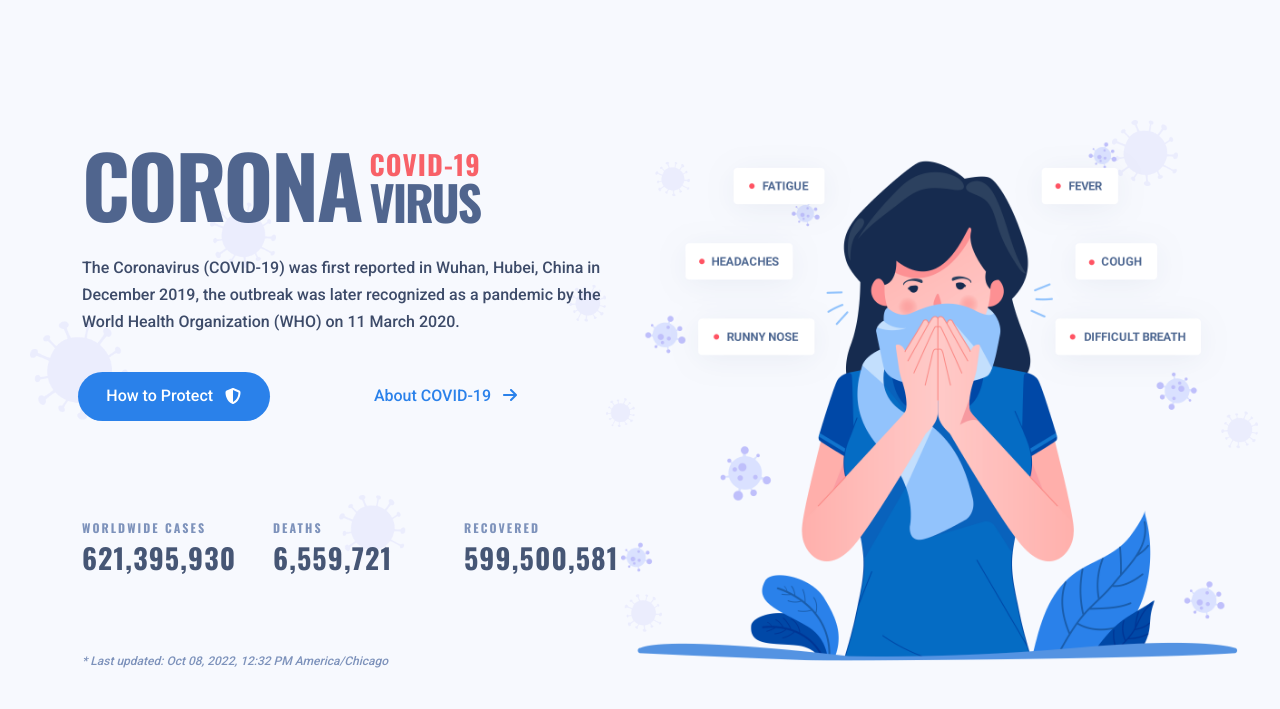
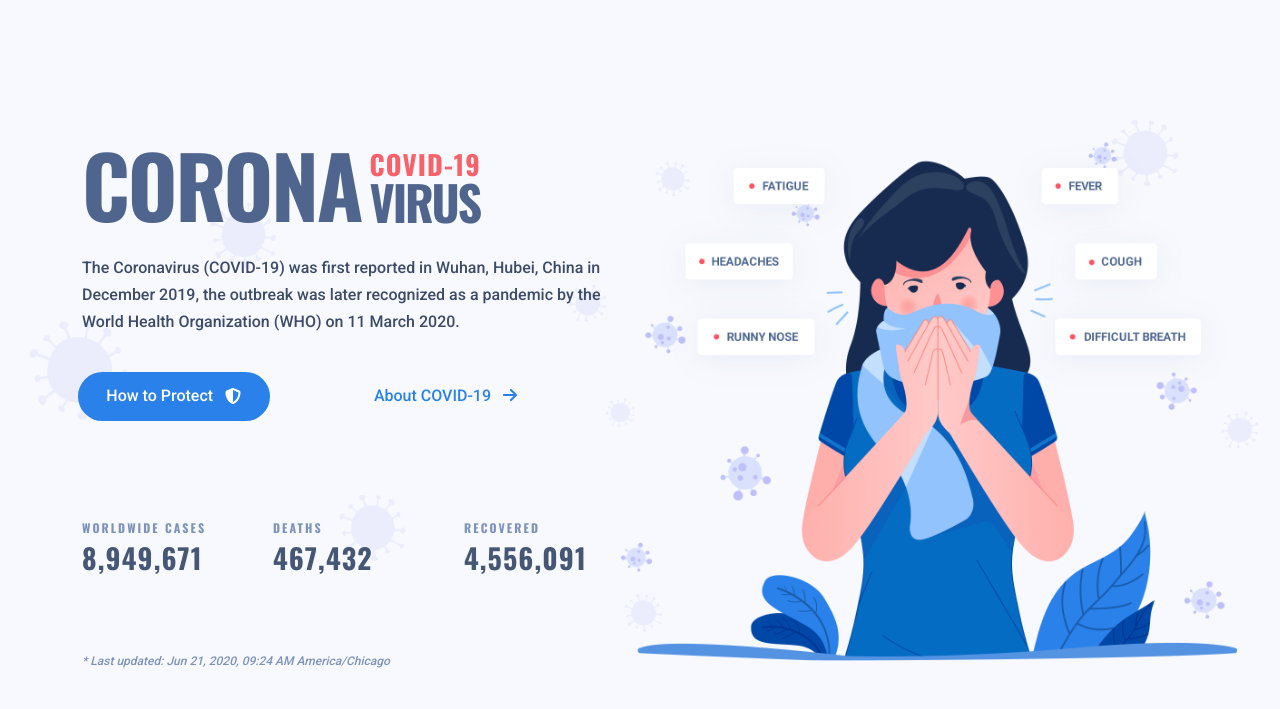
Before and after one commit to depressed-robot/Covid-19, a plain HTML site: page index.html in a window 1280 px wide. Shown: the part 91-800 px from the top of the page. Drawn offline with nearby package versions, Linux system fonts and the light colour scheme.

Commit message:
Update index.html

```diff
--- a/index.html
+++ b/index.html
@@ -118,24 +118,24 @@
                             <div class="col-sm-4 col-6">
                                 <div class="world-cases">
                                     <h6 class="title">Worldwide Cases</h6>
-                                    <div class="number">621,395,930</div>
+                                    <div class="number">8,949,671</div>
                                 </div>
                             </div>
                             <div class="col-sm-4 col-6">
                                 <div class="deaths">
                                     <h6 class="title">Deaths</h6>
-                                    <div class="number">6,559,721</div>
+                                    <div class="number">467,432</div>
                                 </div>
                             </div>
                             <div class="col-sm-4 col-6">
                                 <div class="recovered">
                                     <h6 class="title">Recovered</h6>
-                                    <div class="number">599,500,581</div>
+                                    <div class="number">4,556,091</div>
                                 </div>
                             </div>
                         </div>
                         <div class="updated">
-                            * Last updated: <span class="covid-update-time">Oct 08, 2022, 12:32 PM America/Chicago</span>
+                            * Last updated: <span class="covid-update-time">Jun 21, 2020, 09:24 AM America/Chicago</span>
 
                         </div>
                     </div>
```
